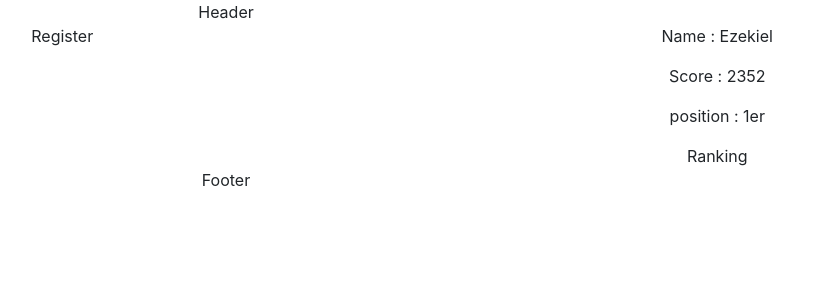
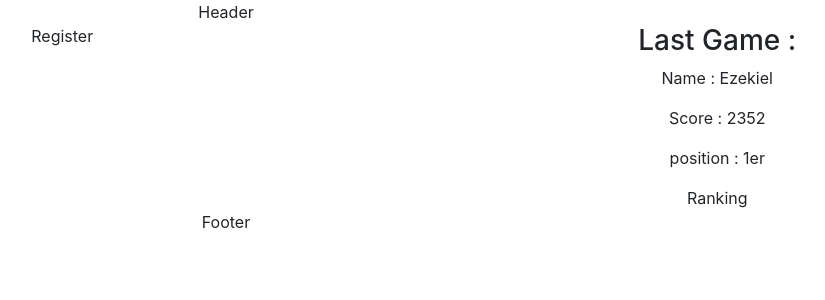
Before and after one commit to wcs-hackathon-bondimanchoeuf/bandimanchoeuf, a React (Create React App) app: page / in a window 1280 px wide. Shown: the top 300 px of the page, without its empty margins (414-1239 px from the left). Built offline with nearby package versions, Linux system fonts and the light colour scheme.

Commit message:
add title

```diff
--- a/src/components/LastGame.jsx
+++ b/src/components/LastGame.jsx
@@ -3,6 +3,7 @@ import React from "react";
 const LastGame = () => {
   return (
     <div>
+      <h3>Last Game :</h3>
       <p>Name : Ezekiel</p>
       <p>Score : 2352</p>
       <p>position : 1er</p>
```
